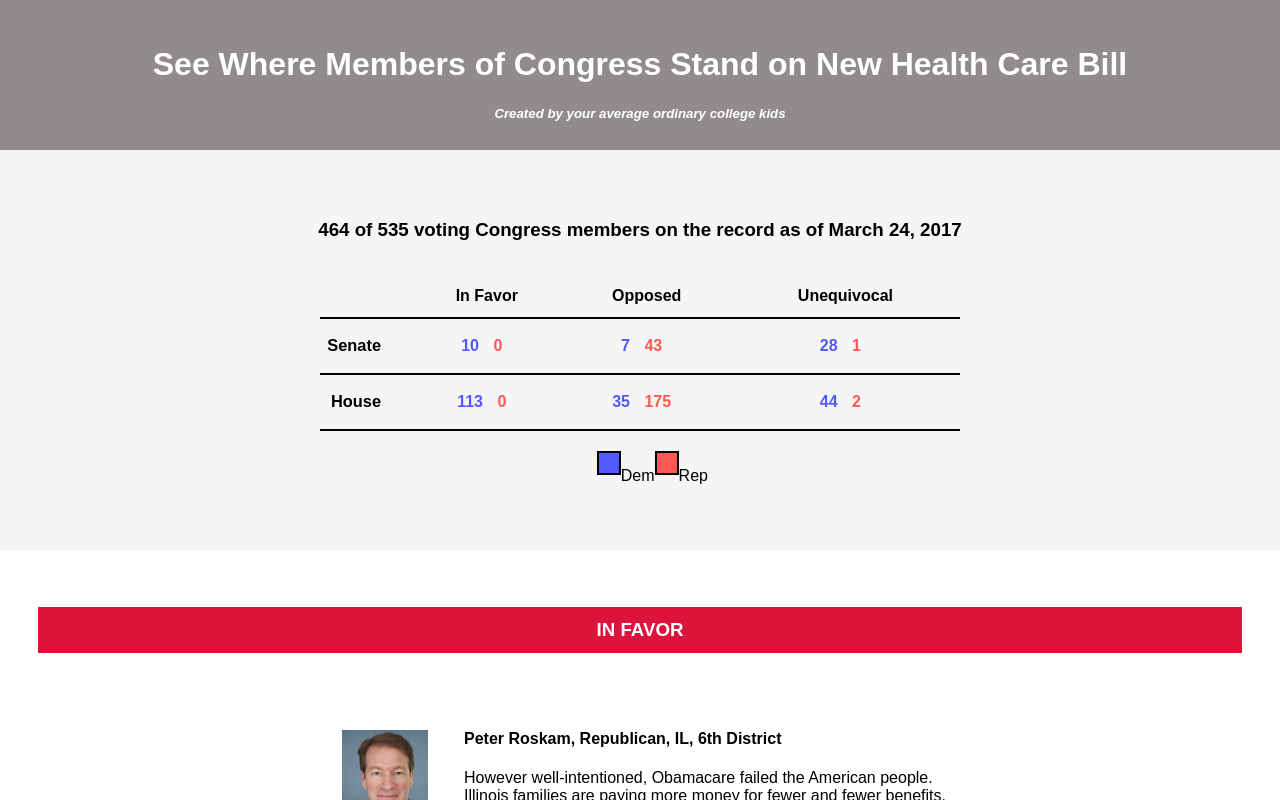
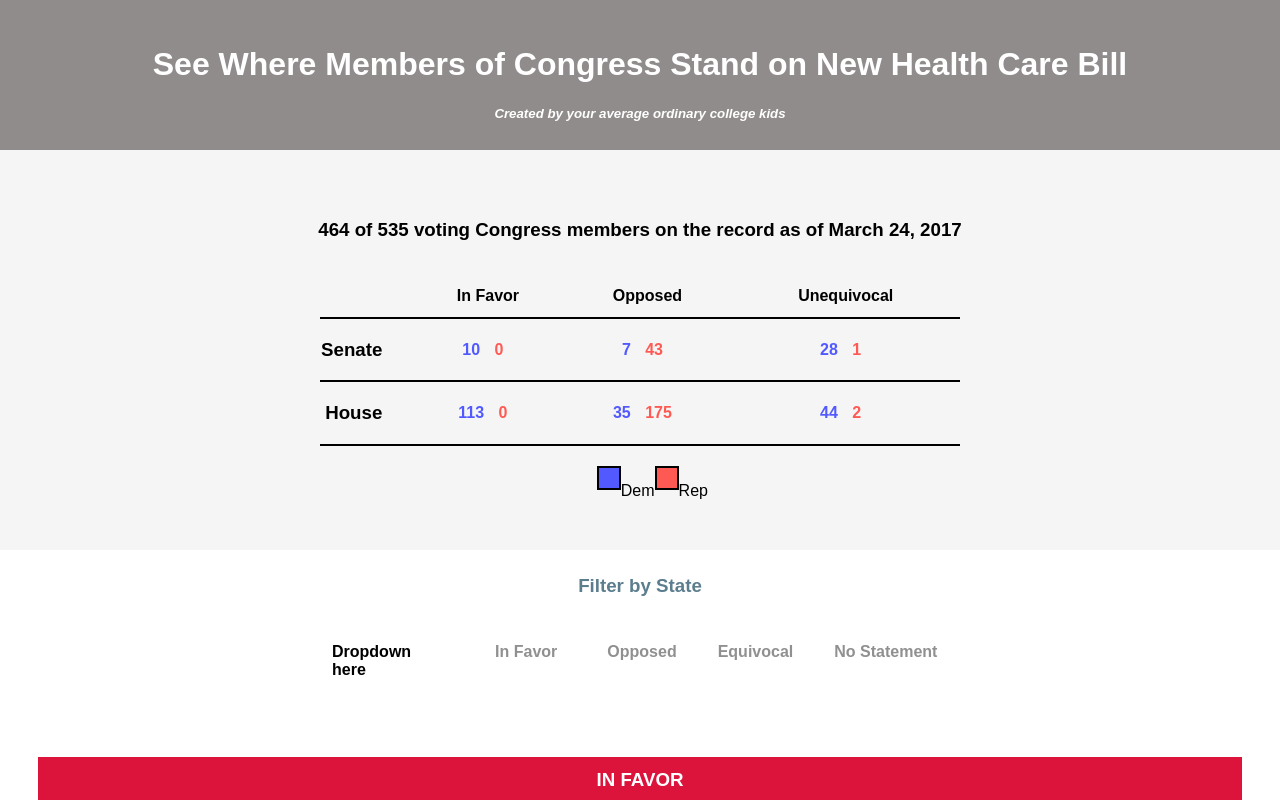
Before and after one commit to MagicWilliams/studio-legislator-tracker, a React (Create React App) app: page / in a window 1280 px wide. Shown: the top 800 px of the page. Built offline with nearby package versions, Linux system fonts and the light colour scheme.

Commit message:
Created a component for filter by state feature
Created the UI for the filter by state component, except for the
drop-down menu

```diff
--- a/src/App.js
+++ b/src/App.js
@@ -1,9 +1,10 @@
 import React, { Component } from 'react';
 import logo from './logo.svg';
-import './App.css';
+//import './App.css';
 import './global-vars.css';
 import Banner from './components/Banner/Banner';
 import Stances from './components/Stances/Stances';
+import FilterByState from './FilterByState';
 
 class App extends Component {
 
@@ -11,6 +12,7 @@ class App extends Component {
     return (
     	<div>
 	        <Banner />
+          <FilterByState />
 	        <Stances />
 	    </div>
     );
--- /dev/null
+++ b/src/FilterByState.css
@@ -0,0 +1,16 @@
+.sta {
+  padding-left: 40px;
+  padding-top: 10px;
+  color: #909090;
+  /*font-size: 1.17em;*/
+}
+
+.filterbystate {
+  text-align: center;
+  font-size: 1.17em;
+  color: #5C7D8E;
+}
+
+.head {
+  width: 100%
+}
--- /dev/null
+++ b/src/FilterByState.js
@@ -0,0 +1,39 @@
+import React, { Component } from 'react';
+import { Grid, Row, Col } from 'react-flexbox-grid';
+import './FilterByState.css';
+
+class FilterByState extends Component {
+  constructor(props) {
+    super(props);
+    this.state = {
+    }
+
+  }
+
+  render() {
+    return (
+      <div>
+      <h4 className="filterbystate"> Filter by State </h4>
+        <Grid fluid>
+            <Row>
+              <Col xs={3} smOffset={1} sm={2} mdOffset={2} md={1} lgOffset={3} lg={1}>
+                <h4> Dropdown here </h4>
+              </Col>
+              <Col xs={8} sm={8} md={6} lg={5}>
+              <thead className="head">
+                <tr>
+                <th className="sta"> In Favor </th>
+                <th className="sta"> Opposed </th>
+                <th className="sta"> Equivocal </th>
+                <th className="sta"> No Statement </th>
+                </tr>
+              </thead>
+              </Col>
+            </Row>
+        </Grid>
+      </div>
+    );
+  }
+}
+
+export default FilterByState;
--- a/src/components/VotingTable/VotingTable.css
+++ b/src/components/VotingTable/VotingTable.css
@@ -53,7 +53,7 @@ tr {
 tr td:first-child, tr th:first-child {
 	background: none;
 	font-weight: bold;
-	font-size: 14px;
+	/*font-size: 14px;*/
 	text-align: right;
 	padding-right: 10px;
 	width: 80px;
```
Also changed, not shown: src/components/VotingTable/VotingTable.jsx (line endings or trailing spaces), 1 other file (tests, documents, lock files or other folders).
